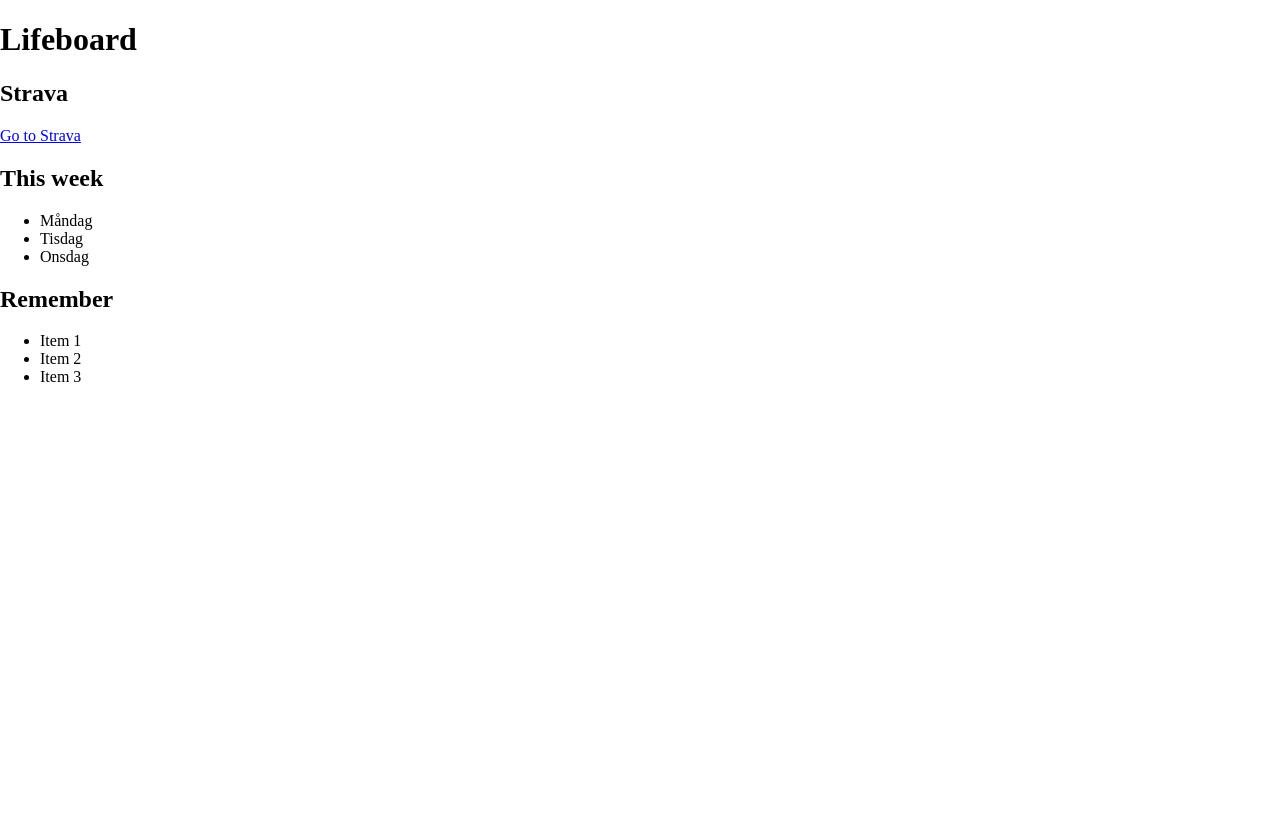
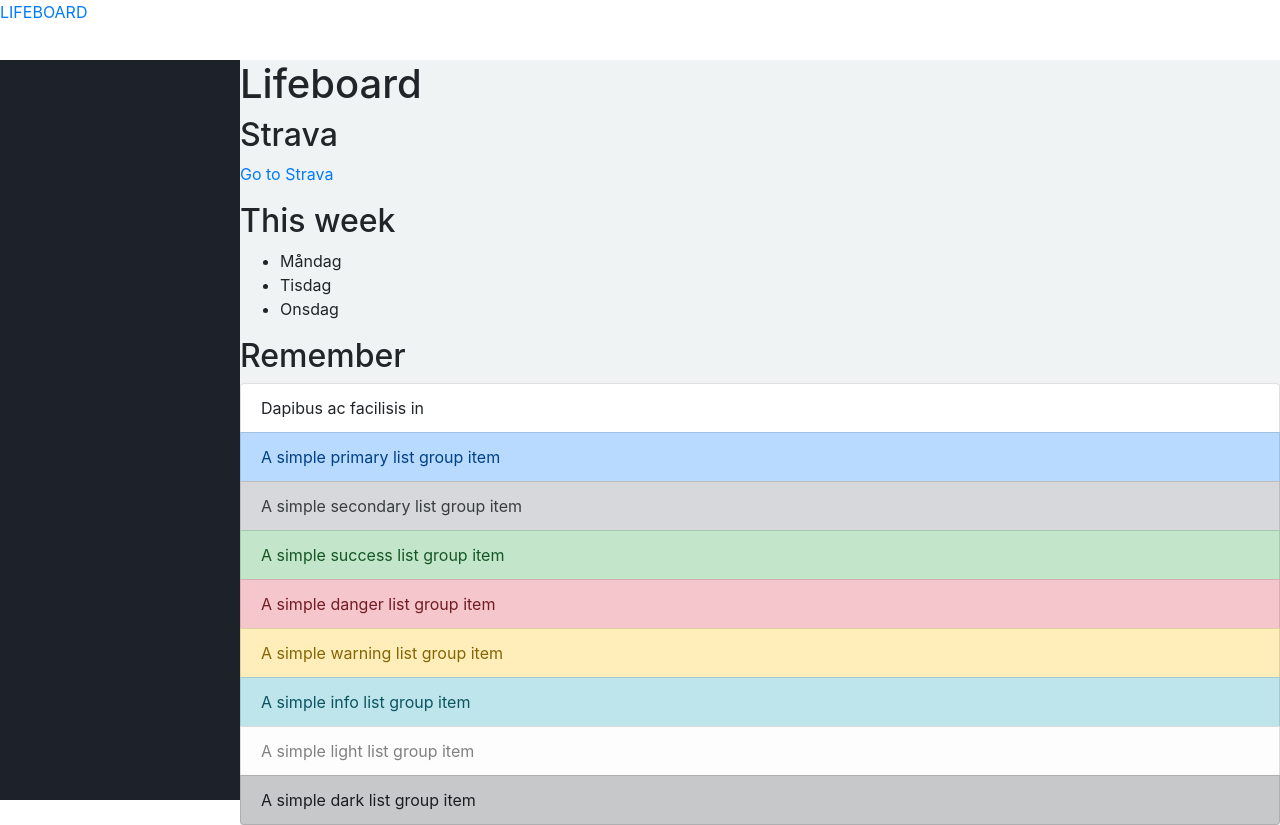
Before and after one commit to escapegravity/Lifeboard, a Flask app: page / in a window 1280 px wide. Before the commit the page ends 382 px from the top, so only its background shows below. Run offline with Flask 2, Linux system fonts and the light colour scheme; parts of the project's set-up code (start-up, migrations or seed data) failed here and were passed over; some libraries are stand-ins or nearby versions.

Commit message:
Added reference to Bootstrap, simple html and refactored

```diff
--- a/main.py
+++ b/main.py
@@ -1,5 +1,5 @@
 import json
-import strava
+import services.strava
 from flask import Flask
 from flask import render_template
 
--- /dev/null
+++ b/static/styles/styles.css
@@ -0,0 +1,3 @@
+#header { z-index: 200; height: 60px; position: absolute; width: 100%; margin-right: 0; background: #fff; }
+.sidebar-left { background-color: #1d212a; position: absolute; min-height: 100%; width: 240px; padding-top: 60px; -webkit-transition: all 0.1s ease-in-out; -moz-transition: all 0.1s ease-in-out; -o-transition: all 0.1s ease-in-out; -ms-transition: all 0.1s ease-in-out; transition: all 0.1s ease-in-out; }
+.main-content-wrapper { margin-left: 240px; margin-right: 0; padding-top: 60px; background: #F0F3F3; position: relative; }
--- a/styles/styles.css
+++ /dev/null
@@ -1,11 +0,0 @@
-      /* Always set the map height explicitly to define the size of the div
-       * element that contains the map. */
-       #map {
-        height: 100%;
-      }
-      /* Optional: Makes the sample page fill the window. */
-      html, body {
-        height: 100%;
-        margin: 0;
-        padding: 0;
-      }
--- a/templates/index.html
+++ b/templates/index.html
@@ -1,13 +1,6 @@
-<!DOCTYPE html>
-<html>
-  <head>
-    <title>Lifeboard</title>
-    <meta name="viewport" content="initial-scale=1.0">
-    <meta charset="utf-8">
-
-    <link rel="stylesheet" href="/styles/styles.css">
-  </head>
-  <body>
+{% extends "layout.html" %}
+{% block title %}Start{% endblock %}
+{% block content %}
 <h1>Lifeboard</h1>
 <h2>Strava</h2>
 <p>
@@ -22,10 +15,15 @@
 </ul>
 
 <h2>Remember</h2>
-    <ul>
-      <li>Item 1</li>
-      <li>Item 2</li>
-      <li>Item 3</li>
+<ul class="list-group">
+    <li class="list-group-item">Dapibus ac facilisis in</li>
+    <li class="list-group-item list-group-item-primary">A simple primary list group item</li>
+    <li class="list-group-item list-group-item-secondary">A simple secondary list group item</li>
+    <li class="list-group-item list-group-item-success">A simple success list group item</li>
+    <li class="list-group-item list-group-item-danger">A simple danger list group item</li>
+    <li class="list-group-item list-group-item-warning">A simple warning list group item</li>
+    <li class="list-group-item list-group-item-info">A simple info list group item</li>
+    <li class="list-group-item list-group-item-light">A simple light list group item</li>
+    <li class="list-group-item list-group-item-dark">A simple dark list group item</li>
   </ul>
-  </body>
-</html>
+{% endblock %}
--- /dev/null
+++ b/templates/layout.html
@@ -0,0 +1,35 @@
+<!doctype html>
+<html>
+  <head>
+    {% block head %}
+    <link rel="stylesheet" href="https://stackpath.bootstrapcdn.com/bootstrap/4.1.3/css/bootstrap.min.css" integrity="sha384-MCw98/SFnGE8fJT3GXwEOngsV7Zt27NXFoaoApmYm81iuXoPkFOJwJ8ERdknLPMO" crossorigin="anonymous">
+    <link rel= "stylesheet" type= "text/css" href= "{{ url_for('static',filename='styles/styles.css') }}">
+    <title>{% block title %}{% endblock %} - Lifeboard</title>
+    {% endblock %}
+  </head>
+  <body>
+      <section>
+          <header id="header">
+            <div class="brand">
+                    <a href="/" class="logo">
+                        <i class="icon-life"></i>
+                        <span>LIFE</span>BOARD</a>
+                </div>
+          </header>
+      </section>
+      <aside class="sidebar sidebar-left">
+
+      </aside>
+      <section class="main-content-wrapper">
+        <section id="main-content" class="animated fadeInUp">
+            {% block content %}{% endblock %}
+        </section>
+      </section>
+
+    {% block script %}
+    <script src="https://code.jquery.com/jquery-3.3.1.slim.min.js" integrity="sha384-q8i/X+965DzO0rT7abK41JStQIAqVgRVzpbzo5smXKp4YfRvH+8abtTE1Pi6jizo" crossorigin="anonymous"></script>
+    <script src="https://cdnjs.cloudflare.com/ajax/libs/popper.js/1.14.3/umd/popper.min.js" integrity="sha384-ZMP7rVo3mIykV+2+9J3UJ46jBk0WLaUAdn689aCwoqbBJiSnjAK/l8WvCWPIPm49" crossorigin="anonymous"></script>
+    <script src="https://stackpath.bootstrapcdn.com/bootstrap/4.1.3/js/bootstrap.min.js" integrity="sha384-ChfqqxuZUCnJSK3+MXmPNIyE6ZbWh2IMqE241rYiqJxyMiZ6OW/JmZQ5stwEULTy" crossorigin="anonymous"></script>
+    {% endblock %}
+  </body>
+</html>
```
Also changed, not shown: services/__init__.py (added), services/strava.py (renamed from strava.py). Lines whose indentation alone changed are shown as unchanged.
